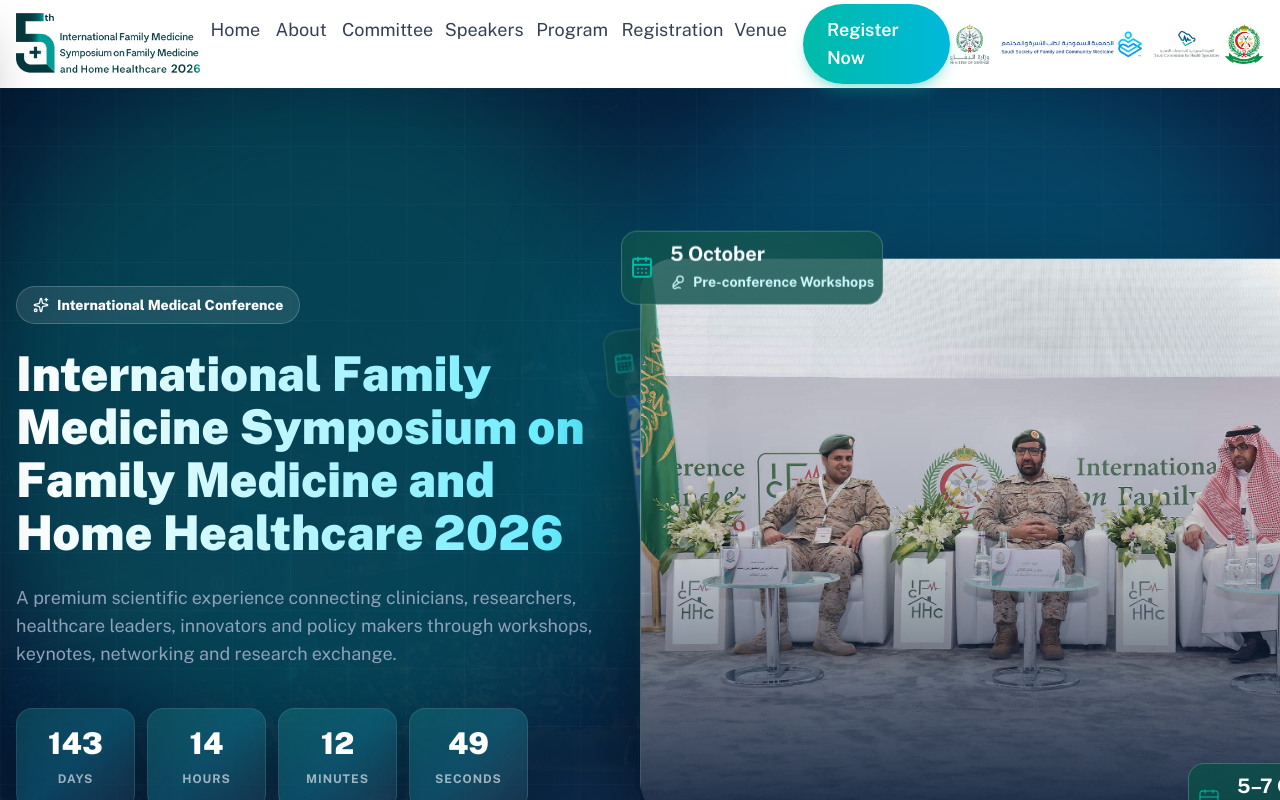
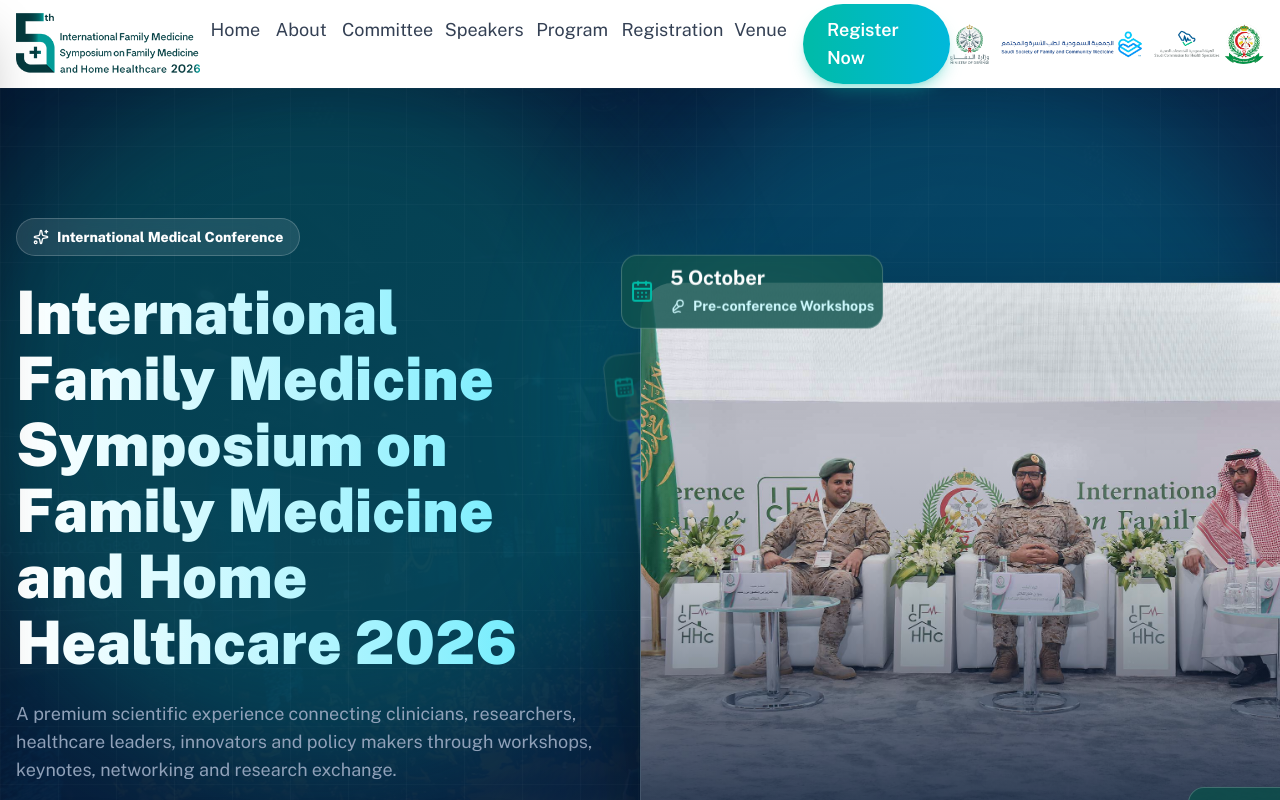
Before and after one commit to ArifK1712/icfm2026, a React (Vite) app: page / in a window 1280 px wide. Shown: the top 800 px of the page. Built offline with nearby package versions, Linux system fonts and the light colour scheme.

Commit message:
home about link to page

```diff
--- a/src/components/home/About.jsx
+++ b/src/components/home/About.jsx
@@ -1,3 +1,4 @@
+import { Link} from 'react-router-dom'
 import { useEffect, useRef } from 'react'
 import { Hospital, Users } from 'lucide-react'
 import gsap from 'gsap'
@@ -104,9 +105,9 @@
                 </p>
               </div>
             </div>
-            <a href="#" className="btn btn-main mt-8">
+            <Link to="/about" className="btn btn-main mt-8">
               Read More
-            </a>
+            </Link>
           </div>
         </div>
       </div>
--- a/src/components/home/Hero.jsx
+++ b/src/components/home/Hero.jsx
@@ -174,7 +174,7 @@
             {/* Title */}
             <h1
               ref={headingRef}
-              className="font-black leading-[1.1] text-5xl max-w-xl"
+              className="font-black leading-[1.1] text-6xl max-w-xl"
             >
               <span
                 className="
```
